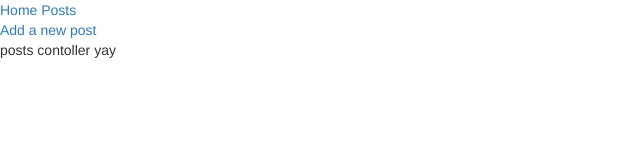
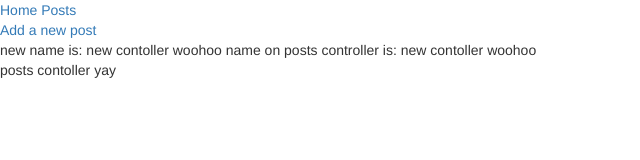
Before and after one commit to callapatel/angular-blog, a website: page index.html at #/posts/new-post in a window 1280 px wide. Shown: the whole page, without its empty margins (0-640 px from the left). Drawn offline with nearby package versions, Linux system fonts and the light colour scheme.

Commit message:
new post screen working

```diff
--- a/app/js/app.js
+++ b/app/js/app.js
@@ -22,7 +22,7 @@ blahgApp.config(function($stateProvider, $urlRouterProvider) {
     url: '/new-post',
     views: {
       'new' : {
-        templateURL: 'app/views/new.html'
+        templateUrl: 'app/views/new.html'
       }
     }
   })
--- a/app/views/posts.html
+++ b/app/views/posts.html
@@ -1,6 +1,5 @@
 <div ng-controller="postsController">
-  <a ui-sref= '.new'> Add a new post</a>
-    <div ui-view="new">  </div>
-  <!-- it knows the parent so you dont specificy its parent -->
+  <a ui-sref='.new'> Add a new post</a>
+    <div ui-view="new"></div>
   {{name}}
 </div>
```
Also changed, not shown: app/views/new.html (+1 -0 lines).
